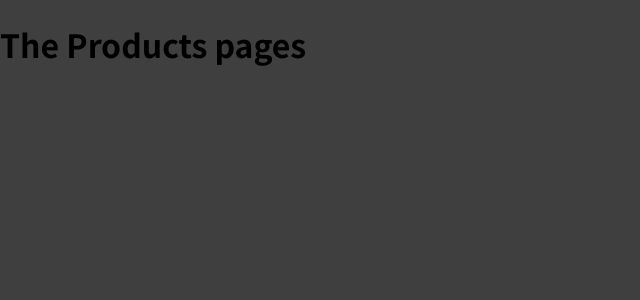
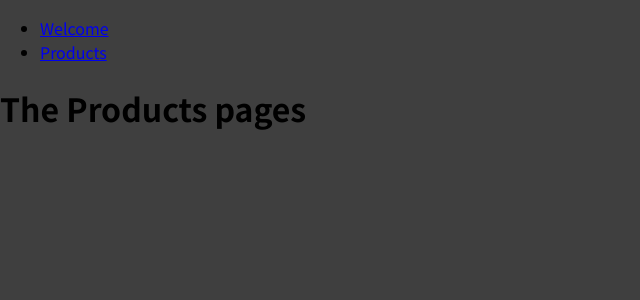
Before and after one commit to Hachiman12a1/building-maps-with-react-router, a React (Create React App) app: page /products in a window 1280 px wide. Shown: the top 300 px of the page, without its empty margins (0-640 px from the left). Built offline with nearby package versions, Linux system fonts and the light colour scheme.

Commit message:
270. Working with Links

```diff
--- a/src/App.js
+++ b/src/App.js
@@ -1,14 +1,18 @@
 import { Route, Routes } from "react-router-dom";
+import MainHeader from "./components/MainHeader";
 import Products from "./pages/Products";
 import Welcome from "./pages/Welcome";
 
 function App() {
   return (
     <div>
-      <Routes>
-        <Route path="/welcome" element={<Welcome />} />
-        <Route path="/products" element={<Products />} />
-      </Routes>
+    <MainHeader/>
+      <main>
+        <Routes>
+          <Route path="/welcome" element={<Welcome />} />
+          <Route path="/products" element={<Products />} />
+        </Routes>
+      </main>
     </div>
   );
 }
--- /dev/null
+++ b/src/components/MainHeader.jsx
@@ -0,0 +1,23 @@
+import React from 'react';
+import { Link } from 'react-router-dom';
+
+MainHeader.propTypes = {
+
+};
+
+function MainHeader(props) {
+    return (
+        <header>
+            <ul>
+                <li>
+                    <Link to='/welcome'>Welcome</Link>
+                </li>
+                <li>
+                    <Link to='/products'>Products</Link>
+                </li>
+            </ul>
+        </header>
+    );
+}
+
+export default MainHeader;
```
Also changed, not shown: 1 other file (tests, documents, lock files or other folders).
